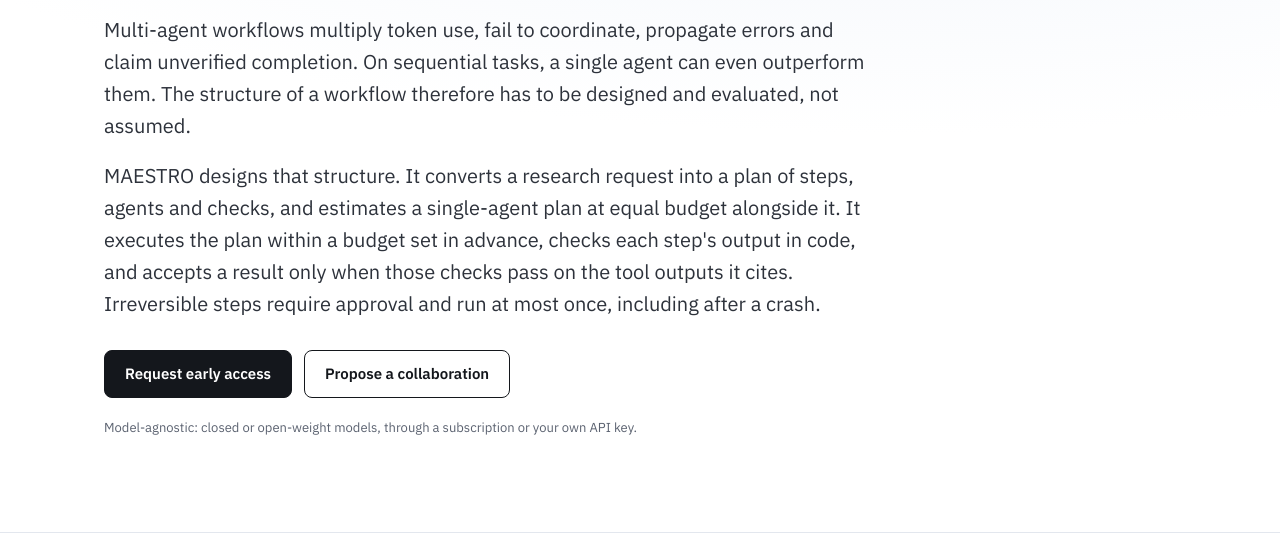
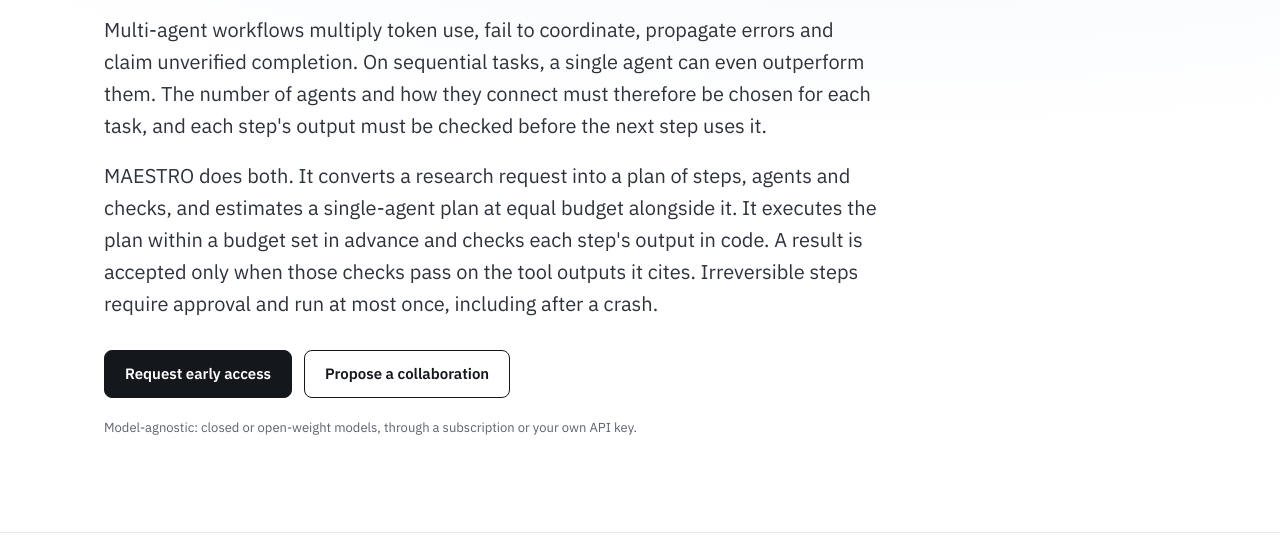
Before and after one commit to jarvisloh/maestro-site, a plain HTML site: page index.html in a window 1280 px wide. Shown: the part 259-800 px from the top of the page. Drawn offline with nearby package versions, Linux system fonts and the light colour scheme.

Commit message:
Hero: link the failure modes to what MAESTRO does
Co-Authored-By: Claude Opus 5.5 <noreply@anthropic.com>

```diff
--- a/index.html
+++ b/index.html
@@ -101,8 +101,8 @@ footer .wrap{display:flex;justify-content:space-between;gap:16px;flex-wrap:wrap}
 <section class="hero" id="top"><div class="wrap">
 <p class="eyebrow">Research preview</p>
 <h1>Meta-orchestrator for agents</h1>
-<p class="lead">Multi-agent workflows multiply token use, fail to coordinate, propagate errors and claim unverified completion. On sequential tasks, a single agent can even outperform them. The structure of a workflow therefore has to be designed and evaluated, not assumed.</p>
-<p class="lead">MAESTRO designs that structure. It converts a research request into a plan of steps, agents and checks, and estimates a single-agent plan at equal budget alongside it. It executes the plan within a budget set in advance, checks each step's output in code, and accepts a result only when those checks pass on the tool outputs it cites. Irreversible steps require approval and run at most once, including after a crash.</p>
+<p class="lead">Multi-agent workflows multiply token use, fail to coordinate, propagate errors and claim unverified completion. On sequential tasks, a single agent can even outperform them. The number of agents and how they connect must therefore be chosen for each task, and each step's output must be checked before the next step uses it.</p>
+<p class="lead">MAESTRO does both. It converts a research request into a plan of steps, agents and checks, and estimates a single-agent plan at equal budget alongside it. It executes the plan within a budget set in advance and checks each step's output in code. A result is accepted only when those checks pass on the tool outputs it cites. Irreversible steps require approval and run at most once, including after a crash.</p>
 <div class="btns"><a class="btn primary" href="#contact">Request early access</a><a class="btn" href="#contact">Propose a collaboration</a></div>
 <p class="small-print">Model-agnostic: closed or open-weight models, through a subscription or your own API key.</p>
 </div></section>
```
